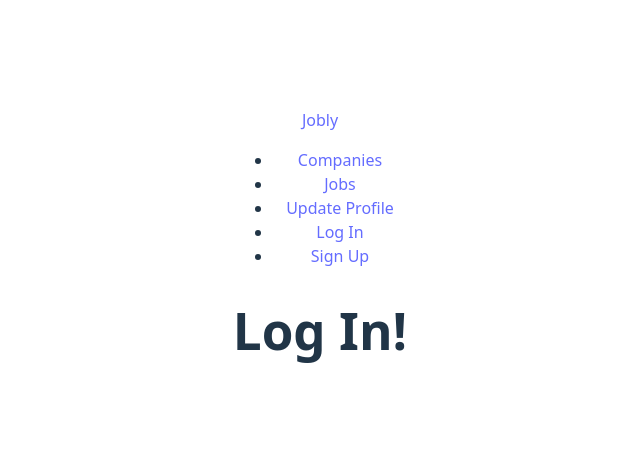
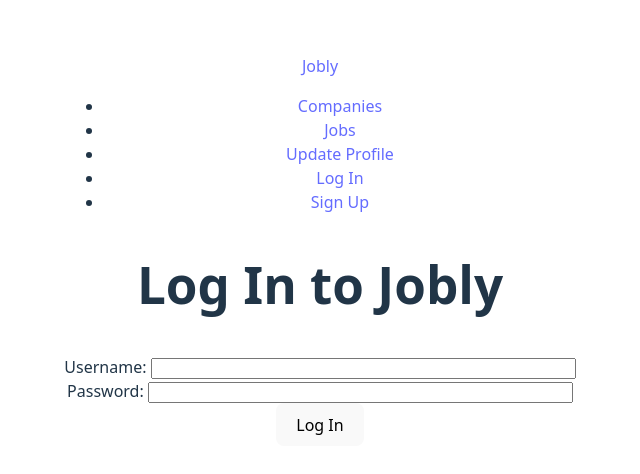
Before and after one commit to franklinkong981/Jobly_Frontend, a React (Vite) app in the folder jobly_frontend/: page /login in a window 1280 px wide. Shown: the part 150-624 px from the top of the page, without its empty margins (320-960 px from the left). Built offline with nearby package versions, Linux system fonts and the light colour scheme.

Commit message:
I implemented design/layout of LoginForm component

```diff
--- a/jobly_frontend/src/components/auth/LoginForm.jsx
+++ b/jobly_frontend/src/components/auth/LoginForm.jsx
@@ -1,9 +1,35 @@
 import React, {useState} from "react";
 import {useFormik} from "formik";
 
-function LoginForm() {
+function LoginForm({loginFunc}) {
+  const formik = useFormik({
+    initialValues: {
+      username: '',
+      password: ''
+    },
+    validateOnChange: false,
+    validateOnBlur: false,
+    async onSubmit(values) {
+      await loginFunc(values);
+    }
+  });
+
+
   return (
-    <h1>Log In!</h1>
+    <section className="col-md-4">
+      <h1>Log In to Jobly</h1>
+      <form className="LoginForm" onSubmit={formik.handleSubmit}>
+        <label htmlFor="username-field">Username: </label>
+        <input id="username-field" className="LoginForm-username-field" type="text" name="username"
+        size="50" value={formik.values.username} onChange={formik.handleChange}/><br/>
+
+        <label htmlFor="password-field">Password: </label>
+        <input id="password-field" className="LoginForm-password-field" type="password" name="password"
+        size="50" value={formik.values.password} onChange={formik.handleChange}/><br/>
+
+        <button className="LoginForm-submit-button" type="submit">Log In</button>
+      </form>
+    </section>
   );
 }
 
--- a/jobly_frontend/src/components/auth/SignupForm.jsx
+++ b/jobly_frontend/src/components/auth/SignupForm.jsx
@@ -22,11 +22,11 @@ function SignupForm({signUpFunc}) {
     <section className="col-md-4">
       <h1>Sign Up For Jobly</h1>
       <form className="SignUpForm" onSubmit={formik.handleSubmit}>
-        <label htmlFor="username=field">Username: </label>
+        <label htmlFor="username-field">Username: </label>
         <input id="username-field" className="SignupForm-username-field" type="text" name="username"
         size="50" value={formik.values.username} onChange={formik.handleChange}/><br/>
 
-        <label htmlFor="password=field">Password: </label>
+        <label htmlFor="password-field">Password: </label>
         <input id="password-field" className="SignupForm-password-field" type="password" name="password"
         size="50" value={formik.values.password} onChange={formik.handleChange}/><br/>
 
```
